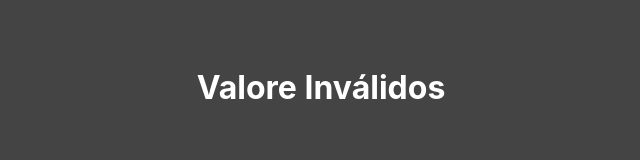
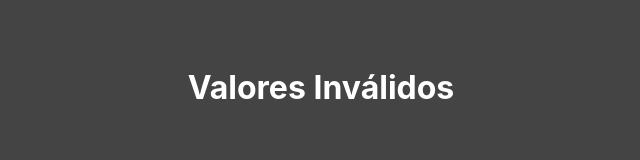
Before and after one commit to cleuber-andrade/award-winning-doors, a Next.js app: page /jogo/1/1 in a window 1280 px wide. Shown: the part 246-406 px from the top of the page, without its empty margins (319-959 px from the left). Built offline with nearby package versions, Linux system fonts and the light colour scheme.

Commit message:
Update [temPrensente].tsx

```diff
--- a/pages/jogo/[portas]/[temPrensente].tsx
+++ b/pages/jogo/[portas]/[temPrensente].tsx
@@ -42,7 +42,7 @@ export default function Jogo(){
   return (
     <div id={styles.jogo}>
       <div className={styles.portas}>
-        {valido ? renderizarPortas() : <h1>Valore Inválidos</h1>}
+        {valido ? renderizarPortas() : <h1>Valores Inválidos</h1>}
       </div>
       <div className={styles.botoes}>
         <Link href="/" passHref>
```
